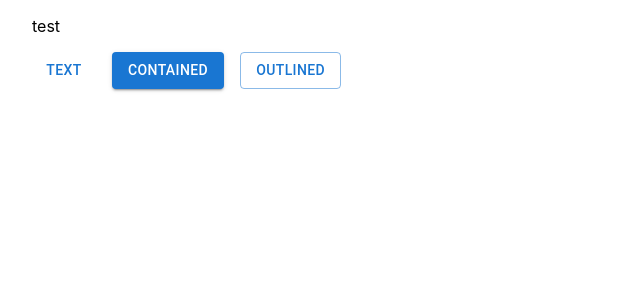
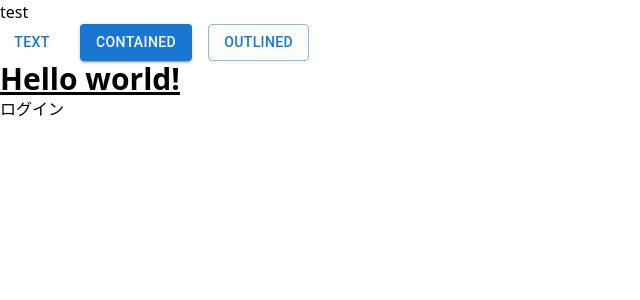
Before and after one commit to Jumpei-Arigaya/pic_share, a Next.js app in the folder node/pic_share/: page / in a window 1280 px wide. Shown: the top 300 px of the page, without its empty margins (0-640 px from the left). Built offline with nearby package versions, Linux system fonts and the light colour scheme.

Commit message:
tailwindcss インスール

```diff
--- a/node/pic_share/package.json
+++ b/node/pic_share/package.json
@@ -20,8 +20,11 @@
     "@types/node": "18.11.3",
     "@types/react": "18.0.21",
     "@types/react-dom": "18.0.6",
+    "autoprefixer": "^10.4.12",
     "eslint": "8.26.0",
     "eslint-config-next": "12.3.1",
+    "postcss": "^8.4.18",
+    "tailwindcss": "^3.2.1",
     "typescript": "4.8.4"
   }
 }
--- /dev/null
+++ b/node/pic_share/pages/accounts/login.tsx
@@ -0,0 +1,9 @@
+const login = () => {
+    return (
+        <div>
+            Enter
+        </div>
+    );
+}
+
+export default login;
--- a/node/pic_share/pages/index.tsx
+++ b/node/pic_share/pages/index.tsx
@@ -1,13 +1,20 @@
 import type { NextPage } from 'next'
+import Link from 'next/link'
 
 import BasicButtons from '../components/atoms/BasicButtons'
 import styles from '../styles/Home.module.css'
 
 const Home: NextPage = () => {
   return (
-    <div className={styles.container}>
+    <div>
       <p>test</p>
       <BasicButtons />
+      <h1 className="text-3xl font-bold underline">
+        Hello world!
+      </h1>
+      <Link href='/accounts/login'>
+        ログイン
+      </Link>
     </div>
   )
 }
--- /dev/null
+++ b/node/pic_share/postcss.config.js
@@ -0,0 +1,6 @@
+module.exports = {
+  plugins: {
+    tailwindcss: {},
+    autoprefixer: {},
+  },
+}
--- a/node/pic_share/styles/globals.css
+++ b/node/pic_share/styles/globals.css
@@ -1,26 +1,3 @@
-html,
-body {
-  padding: 0;
-  margin: 0;
-  font-family: -apple-system, BlinkMacSystemFont, Segoe UI, Roboto, Oxygen,
-    Ubuntu, Cantarell, Fira Sans, Droid Sans, Helvetica Neue, sans-serif;
-}
-
-a {
-  color: inherit;
-  text-decoration: none;
-}
-
-* {
-  box-sizing: border-box;
-}
-
-@media (prefers-color-scheme: dark) {
-  html {
-    color-scheme: dark;
-  }
-  body {
-    color: white;
-    background: black;
-  }
-}
+@tailwind base;
+@tailwind components;
+@tailwind utilities;
--- /dev/null
+++ b/node/pic_share/tailwind.config.js
@@ -0,0 +1,11 @@
+/** @type {import('tailwindcss').Config} */
+module.exports = {
+  content: [
+    "./pages/**/*.{js,ts,jsx,tsx}",
+    "./components/**/*.{js,ts,jsx,tsx}",
+  ],
+  theme: {
+    extend: {},
+  },
+  plugins: [],
+}
```
Also changed, not shown: 2 other files (tests, documents, lock files or other folders).
